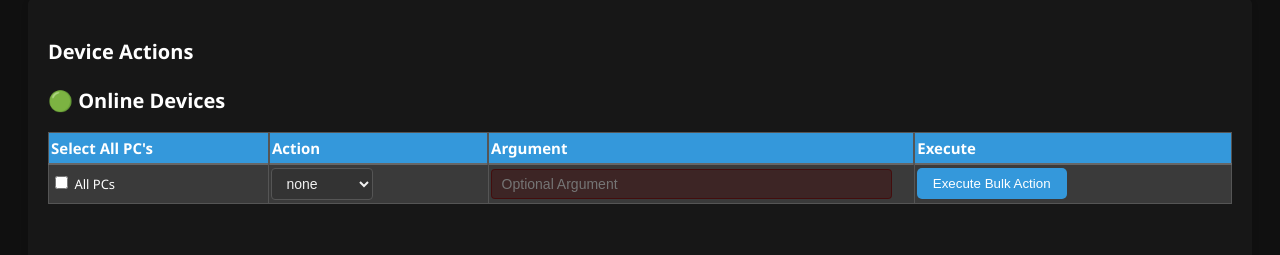
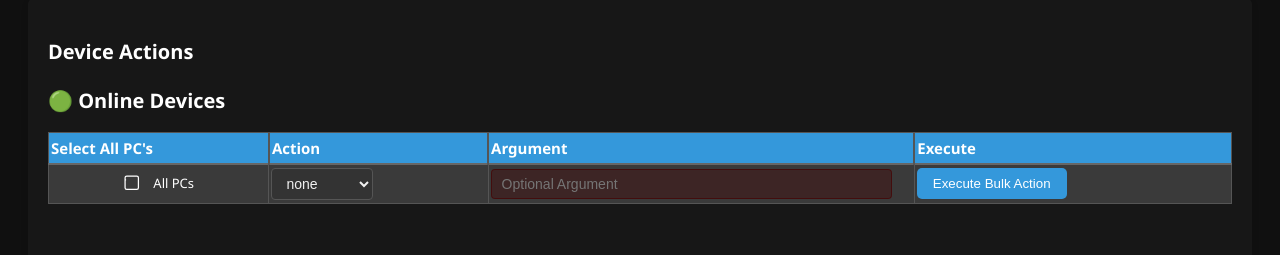
Before and after one commit to DanTheWizard/ESportsPyManager-AdminPanel, a Python web app: template templates/actions.html in a window 1280 px wide. Shown: the part 203-458 px from the top of the page. Run offline with Jinja, Linux system fonts and the light colour scheme; the template is opened without the code that fills it, so the values that code supplies are empty.

Commit message:
Stylled Checkbox in Actions

```diff
--- a/static/js/actions.js
+++ b/static/js/actions.js
@@ -97,7 +97,13 @@ function createDeviceRow(device) {
   const tr = document.createElement('tr');
   tr.setAttribute('data-machine-id', device.machine_id);
   tr.innerHTML = `
-    <td><input type="checkbox" name="selected_devices" value="${device.machine_id}" class="device-checkbox"></td>
+    <td>
+      <label class="container">
+        <input type="checkbox" name="selected_devices" value="${device.machine_id}" class="device-checkbox">
+          <svg viewBox="0 0 96 96" height="20px" width="20px">
+            <path d="M 0 16 V 56 A 8 8 90 0 0 8 64 H 56 A 8 8 90 0 0 64 56 V 8 A 8 8 90 0 0 56 0 H 8 A 8 8 90 0 0 0 8 V 16 L 32 48 L 64 16 V 8 A 8 8 90 0 0 56 0 H 8 A 8 8 90 0 0 0 8 V 56 A 8 8 90 0 0 8 64 H 56 A 8 8 90 0 0 64 56 V 16" pathLength="575.0541381835938" class="path" transform="translate(10,10)"></path>
+          </svg>
+      </label></td>
     <td>${device.nickname}</td>
     <td>${device.tag}</td>
     <td>${device.machine_id}</td>
--- a/templates/actions.html
+++ b/templates/actions.html
@@ -25,8 +25,12 @@
             <tbody>
                 <tr>
                     <td>
-                        <label for="select_all"></label>
-                        <input type="checkbox" id="select_all"> All PCs
+                        <label for="select_all" class="container">
+                            <input type="checkbox" id="select_all">
+                              <svg viewBox="0 0 96 96" height="20px" width="20px" style="display: flex;justify-content: center;align-items: center;margin-right: 10px;">
+                                <path d="M 0 16 V 56 A 8 8 90 0 0 8 64 H 56 A 8 8 90 0 0 64 56 V 8 A 8 8 90 0 0 56 0 H 8 A 8 8 90 0 0 0 8 V 16 L 32 48 L 64 16 V 8 A 8 8 90 0 0 56 0 H 8 A 8 8 90 0 0 0 8 V 56 A 8 8 90 0 0 8 64 H 56 A 8 8 90 0 0 64 56 V 16" pathLength="575.0541381835938" class="path" transform="translate(10,10)"></path>
+                              </svg>All PCs
+                        </label>
                     </td>
                     <td>
                         <label>
@@ -97,80 +101,41 @@
 
 
     <style>
+        .container {
+            cursor: pointer;
+            display: flex;
+            flex-direction: row;
+            justify-content: center;
+            align-items: center;
+        }
+
+        .container input {
+          display: none;
+        }
+
+        .container svg {
+          overflow: visible;
+        }
+
+        .path {
+          fill: none;
+          stroke: white;
+          stroke-width: 6;
+          stroke-linecap: round;
+          stroke-linejoin: round;
+          transition: stroke-dasharray 0.5s ease, stroke-dashoffset 0.5s ease;
+          stroke-dasharray: 241 9999999;
+          stroke-dashoffset: 0;
+        }
+
+        .container input:checked ~ svg .path {
+          stroke-dasharray: 70.5096664428711 9999999;
+          stroke-dashoffset: -262.2723388671875;
+        }
+
 
     </style>
 
-{#    <style>#}
-{#        table.actions_online {#}
-{#          border: 1px solid #1C6EA4;#}
-{#          background-color: #EEEEEE;#}
-{#          width: 100%;#}
-{#          border-collapse: collapse;#}
-{#        }#}
-{#        table.actions_online td, table.actions_online th {#}
-{#          border: 1px solid #AAAAAA;#}
-{#          padding: 3px 2px;#}
-{#        }#}
-{#        table.actions_online tbody td {#}
-{#          font-size: 13px;#}
-{#        }#}
-{#        table.actions_online tr:nth-child(even) {#}
-{#          background: #D0E4F5;#}
-{#        }#}
-{#        table.actions_online thead {#}
-{#          background: #1C6EA4;#}
-{#          background: -moz-linear-gradient(top, #5592bb 0%, #327cad 66%, #1C6EA4 100%);#}
-{#          background: -webkit-linear-gradient(top, #5592bb 0%, #327cad 66%, #1C6EA4 100%);#}
-{#          background: linear-gradient(to bottom, #5592bb 0%, #327cad 66%, #1C6EA4 100%);#}
-{#          border-bottom: 2px solid #444444;#}
-{#        }#}
-{#        table.actions_online thead th {#}
-{#          font-size: 15px;#}
-{#          font-weight: bold;#}
-{#          color: #FFFFFF;#}
-{#          border-left: 2px solid #D0E4F5;#}
-{#        }#}
-{#        table.actions_online thead th:first-child {#}
-{#          border-left: none;#}
-{#        }#}
-{##}
-{#    </style>#}
-{##}
-{#    <style>#}
-{#        table.bulk_action_table {#}
-{#          border: 1px solid #1C6EA4;#}
-{#          background-color: #EEEEEE;#}
-{#          width: 50%;#}
-{#          border-collapse: collapse;#}
-{#        }#}
-{#        table.bulk_action_table td, table.bulk_action_table th {#}
-{#          border: 1px solid #AAAAAA;#}
-{#          padding: 3px 2px;#}
-{#        }#}
-{#        table.bulk_action_table tbody td {#}
-{#          font-size: 13px;#}
-{#        }#}
-{#        table.bulk_action_table tr:nth-child(even) {#}
-{#          background: #D0E4F5;#}
-{#        }#}
-{#        table.bulk_action_table thead {#}
-{#          background: #1C6EA4;#}
-{#          background: -moz-linear-gradient(top, #5592bb 0%, #327cad 66%, #1C6EA4 100%);#}
-{#          background: -webkit-linear-gradient(top, #5592bb 0%, #327cad 66%, #1C6EA4 100%);#}
-{#          background: linear-gradient(to bottom, #5592bb 0%, #327cad 66%, #1C6EA4 100%);#}
-{#          border-bottom: 2px solid #444444;#}
-{#        }#}
-{#        table.bulk_action_table thead th {#}
-{#          font-size: 15px;#}
-{#          font-weight: bold;#}
-{#          color: #FFFFFF;#}
-{#          border-left: 2px solid #D0E4F5;#}
-{#        }#}
-{#        table.bulk_action_table thead th:first-child {#}
-{#          border-left: none;#}
-{#        }#}
-{##}
-{#    </style>#}
 
 
 
```
